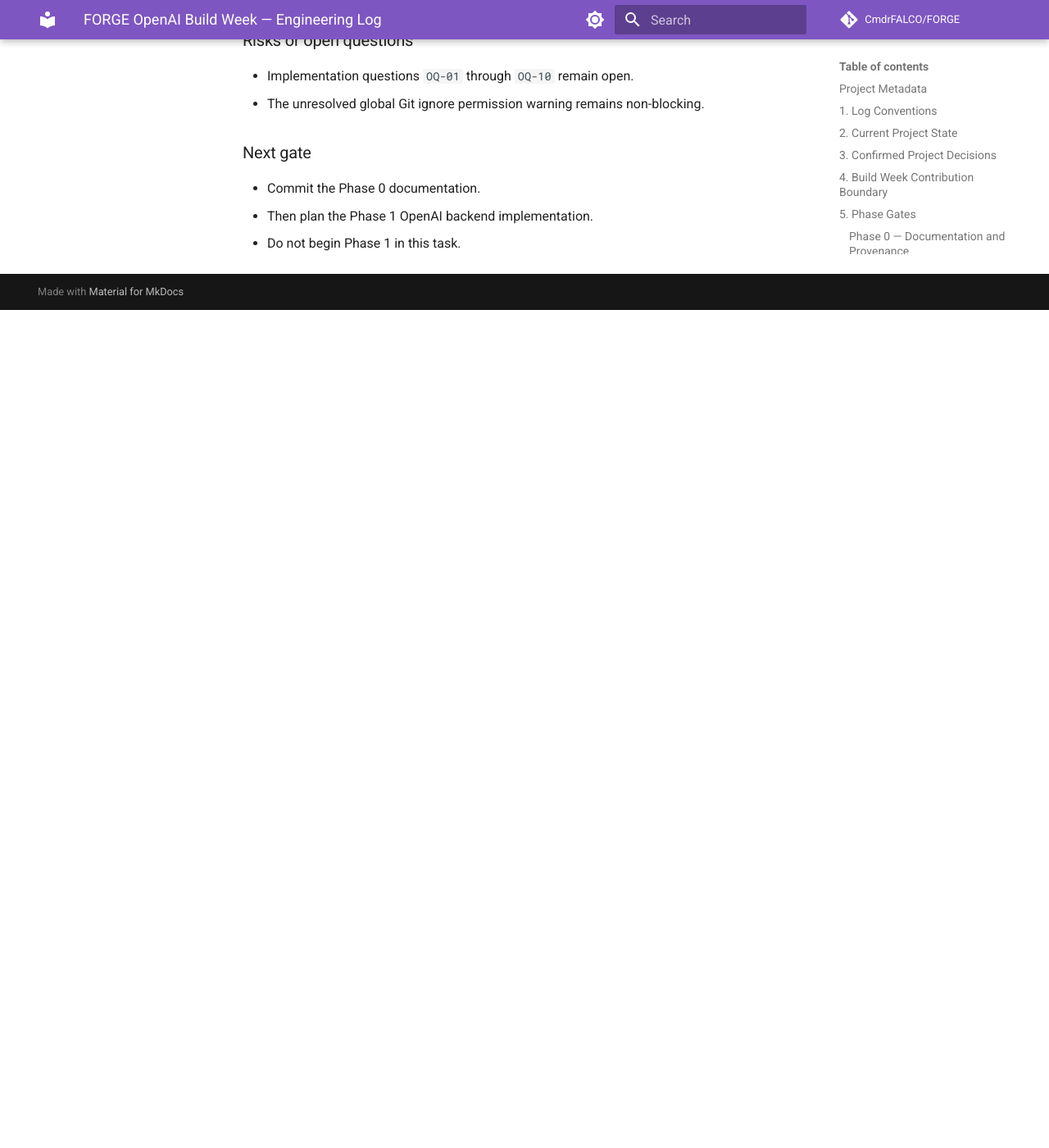
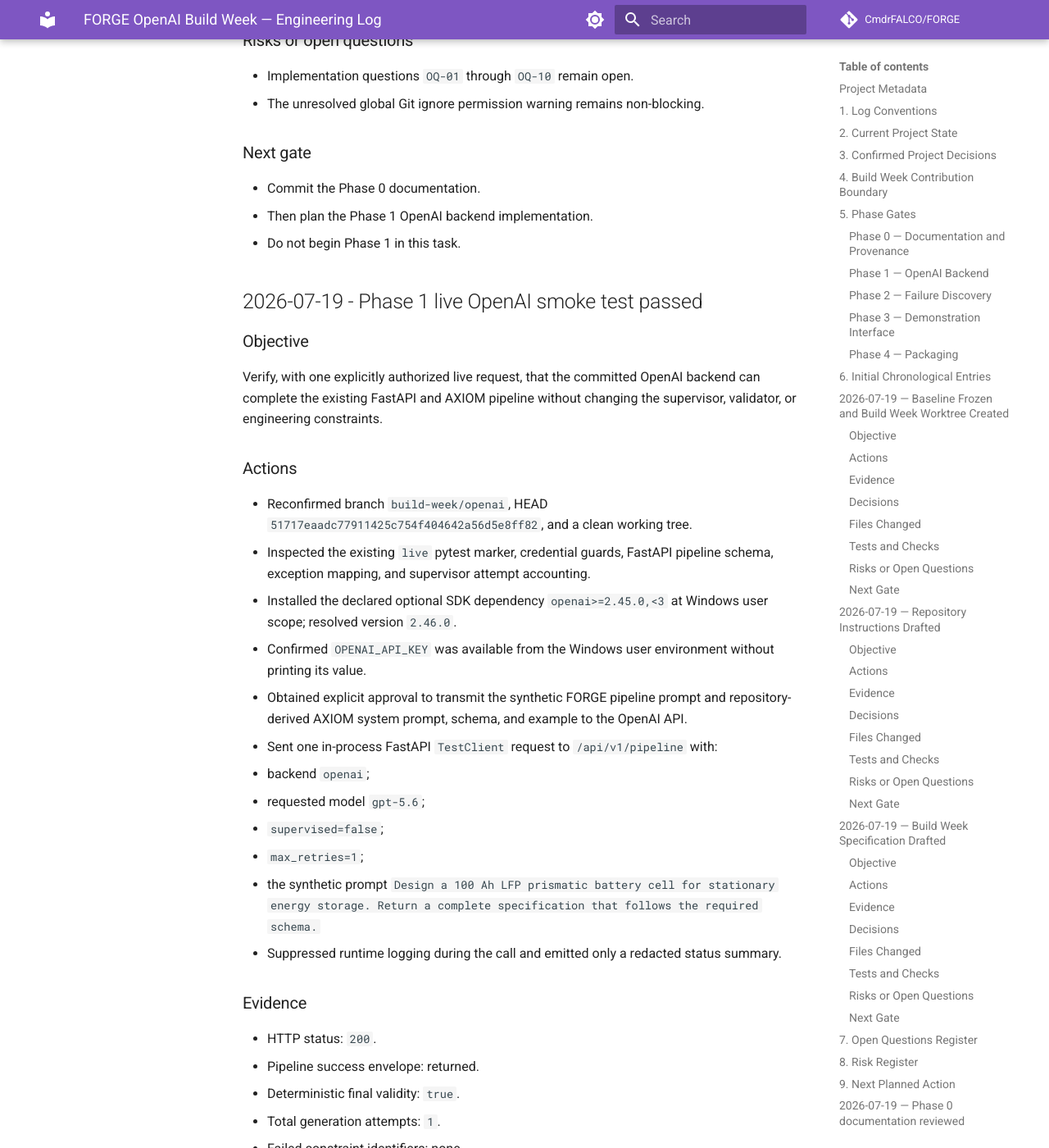
Before and after one commit to CmdrFALCO/FORGE, an MkDocs documentation site: the page built from docs/BUILD_WEEK_LOG.md, in a window 1280 px wide and 1400 px high, scrolled down 14341 px. Shown: the whole window at 82% size. Built offline with MkDocs 1.6.1 and Material for MkDocs 9.7.7, drawn with Linux system fonts in a browser that asks for light colours; comment, search, counter and statistics services are not loaded; before the commit the page ends 14719 px from its top, so only the background shows below that; some of the changed text lies outside the part shown.

Commit message:
docs: record OpenAI live smoke evidence

```diff
--- a/docs/BUILD_WEEK_LOG.md
+++ b/docs/BUILD_WEEK_LOG.md
@@ -426,3 +426,87 @@ Phase 0 documentation is approved for one bounded documentation commit.
 - Commit the Phase 0 documentation.
 - Then plan the Phase 1 OpenAI backend implementation.
 - Do not begin Phase 1 in this task.
+
+## 2026-07-19 - Phase 1 live OpenAI smoke test passed
+
+### Objective
+
+Verify, with one explicitly authorized live request, that the committed OpenAI backend can complete the existing
+FastAPI and AXIOM pipeline without changing the supervisor, validator, or engineering constraints.
+
+### Actions
+
+- Reconfirmed branch `build-week/openai`, HEAD `51717eaadc77911425c754f404642a56d5e8ff82`, and a clean working tree.
+- Inspected the existing `live` pytest marker, credential guards, FastAPI pipeline schema, exception mapping, and
+  supervisor attempt accounting.
+- Installed the declared optional SDK dependency `openai>=2.45.0,<3` at Windows user scope; resolved version
+  `2.46.0`.
+- Confirmed `OPENAI_API_KEY` was available from the Windows user environment without printing its value.
+- Obtained explicit approval to transmit the synthetic FORGE pipeline prompt and repository-derived AXIOM system
+  prompt, schema, and example to the OpenAI API.
+- Sent one in-process FastAPI `TestClient` request to `/api/v1/pipeline` with:
+  - backend `openai`;
+  - requested model `gpt-5.6`;
+  - `supervised=false`;
+  - `max_retries=1`;
+  - the synthetic prompt `Design a 100 Ah LFP prismatic battery cell for stationary energy storage. Return a
+    complete specification that follows the required schema.`
+- Suppressed runtime logging during the call and emitted only a redacted status summary.
+
+### Evidence
+
+- HTTP status: `200`.
+- Pipeline success envelope: returned.
+- Deterministic final validity: `true`.
+- Total generation attempts: `1`.
+- Failed constraint identifiers: none.
+- Redaction checks: passed for the secret value, authorization and bearer markers, raw SDK response fields, raw
+  YAML fields, and YAML-content fields.
+- Raw model output was not printed, written to disk, or retained as an artefact.
+- Exactly one live OpenAI API request was made.
+- A policy-approval rejection and a later PowerShell/Python quoting error both occurred before client execution and
+  made no API request.
+- The repository remained at HEAD `51717eaadc77911425c754f404642a56d5e8ff82` and was clean immediately after the
+  smoke request, before this documentation entry was appended.
+
+### Decisions
+
+- The committed OpenAI backend and FastAPI pipeline are live-compatible for the bounded accepted case tested.
+- An accepted smoke result is valid transport and integration evidence, but it is not the required authentic
+  engineering-failure demonstration trace.
+- This smoke result must not be represented as failure-discovery evidence or as verified replay because raw model
+  output was intentionally not retained.
+- Phase 2 remains gated on a separately reviewed discovery protocol and explicit authorization for each bounded set
+  of live requests.
+
+### Files changed
+
+- `docs/BUILD_WEEK_LOG.md`: this append-only evidence entry.
+- No source, configuration, dependency declaration, validator, supervisor, or engineering-equation file changed.
+- The SDK installation changed only the local Windows user Python environment.
+
+### Tests and checks
+
+- OpenAI SDK import and version check: `2.46.0`.
+- Live request path: in-process FastAPI `TestClient` to `/api/v1/pipeline`.
+- Backend request timeout: `120` seconds.
+- Backend output cap: `4096` tokens.
+- Single-attempt assertion: passed.
+- Response redaction checks: passed.
+- Post-call `git status --short`: no output before this log entry was appended.
+- No default non-live regression suite was rerun because no source code changed in this task.
+
+### Risks or open questions
+
+- The pipeline response does not expose the actual returned OpenAI model identifier or token usage, so this smoke
+  evidence records the requested model `gpt-5.6` but does not independently prove the resolved model snapshot.
+- No raw response was retained, so the accepted design cannot be independently replayed from this smoke run.
+- The smoke check was an explicitly authorized ad hoc protocol, not a newly committed `live` pytest test.
+- Authentic schema-valid engineering failure discovery has not started.
+- The unresolved global Git ignore permission warning remains non-blocking.
+
+### Next gate
+
+- Review and commit this Phase 1 live-smoke evidence as one bounded documentation change.
+- Then define the Phase 2 failure-discovery protocol, prompt candidates, retention policy, request budget, and
+  approval boundary before making any further live API request.
```
